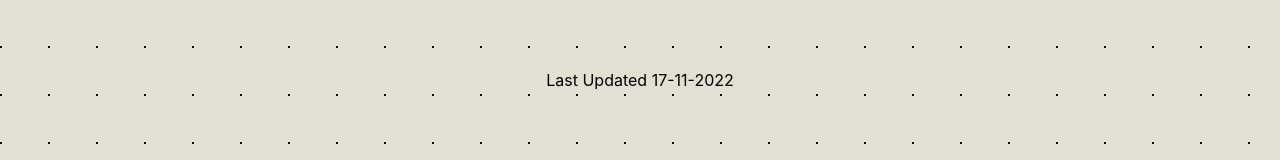
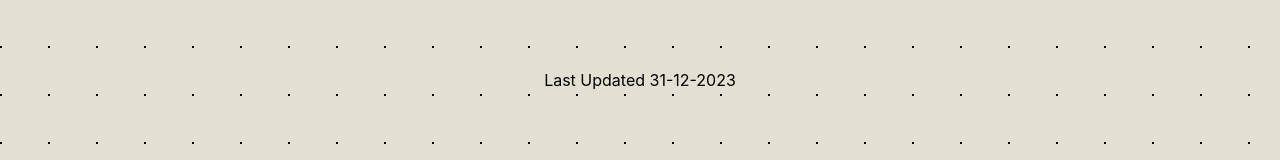
Before and after one commit to nightisyang/personal-site, a Next.js app in the folder site/: page /contact in a window 1280 px wide. Shown: the part 626-786 px from the top of the page. Built offline with nearby package versions, Linux system fonts and the light colour scheme.

Commit message:
fix date and spelling

```diff
--- a/site/components/contentPage.js
+++ b/site/components/contentPage.js
@@ -19,7 +19,7 @@ export default function ContentPage(props) {
       <div className={styles.body}>
         <div className={styles.content}>{props.content}</div>
       </div>
-      <div className={styles.footer}>Last Updated 17-11-2022</div>
+      <div className={styles.footer}>Last Updated 31-12-2023</div>
     </div>
   );
 }
```
Also changed, not shown: site/posts/3-angular-shapes.md (+1 -1 lines).
